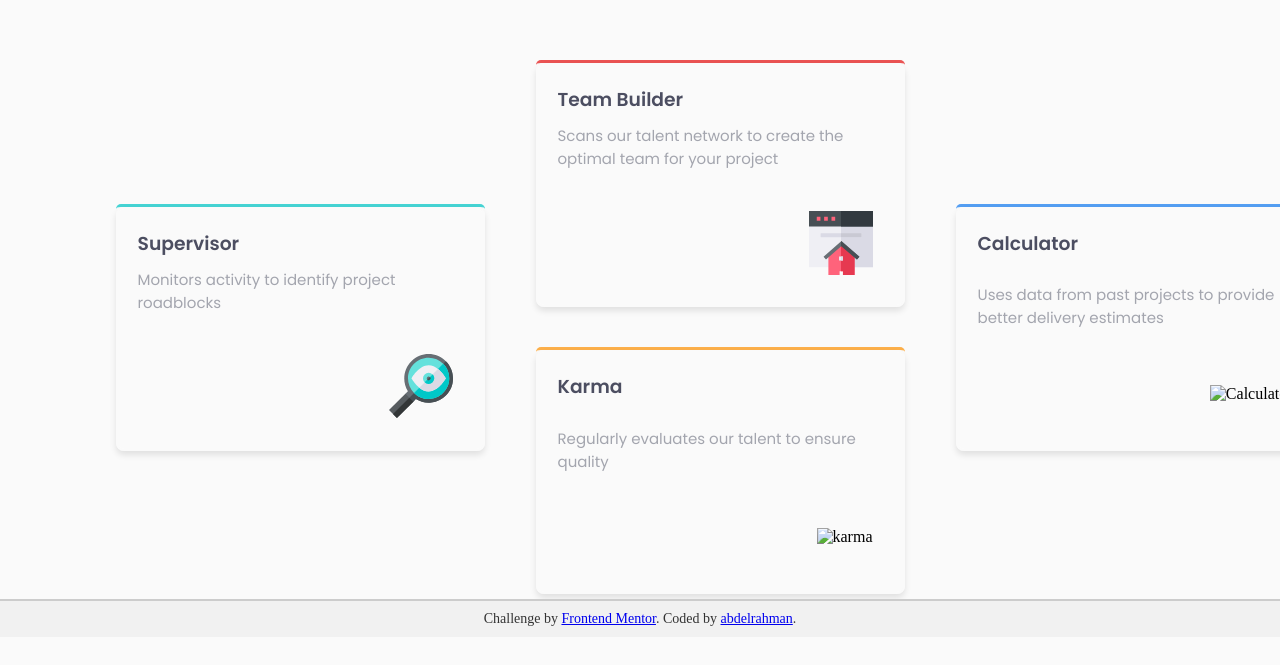
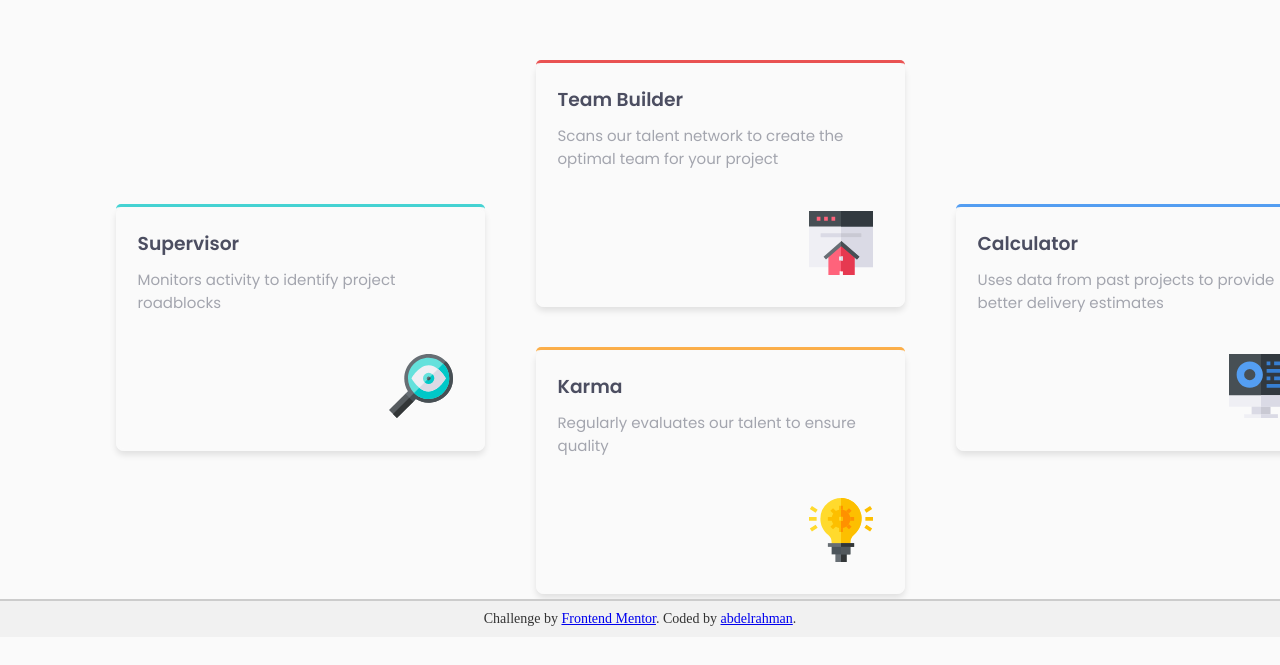
Before and after one commit to abdelrahman4habib/four-card-feature-section, a plain HTML site: page index.html in a window 1280 px wide. Shown: the part 163-828 px from the top of the page. Drawn offline with Linux system fonts and the light colour scheme; the site is published under a folder, as on GitHub Pages, so addresses that start at the root find nothing.

Commit message:
Update index.html

```diff
--- a/index.html
+++ b/index.html
@@ -63,7 +63,7 @@
         <p>
           Regularly evaluates our talent to ensure quality
         </p>
-        <img src="/images/icon-karma.svg" alt="karma" class="karma-icon" />
+        <img src="./images/icon-karma.svg" alt="karma" class="karma-icon" />
       </div>
     </div>
     </div>
@@ -74,7 +74,7 @@
           Uses data from past projects to provide better delivery estimates
         </p>
           <img
-            src="/images/icon-calculator.svg"
+            src="./images/icon-calculator.svg"
             alt="Calculator" class="Calculator"/>
       </div>
     </div>
```
